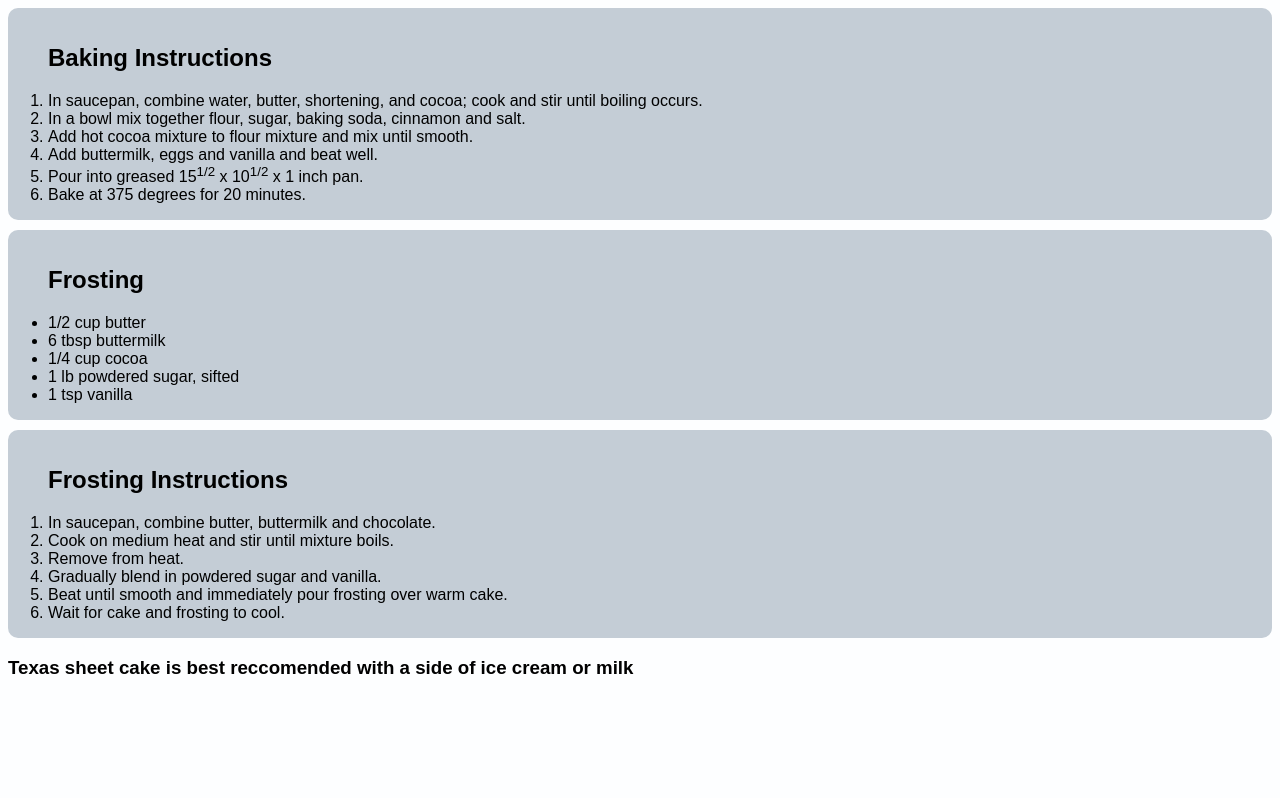
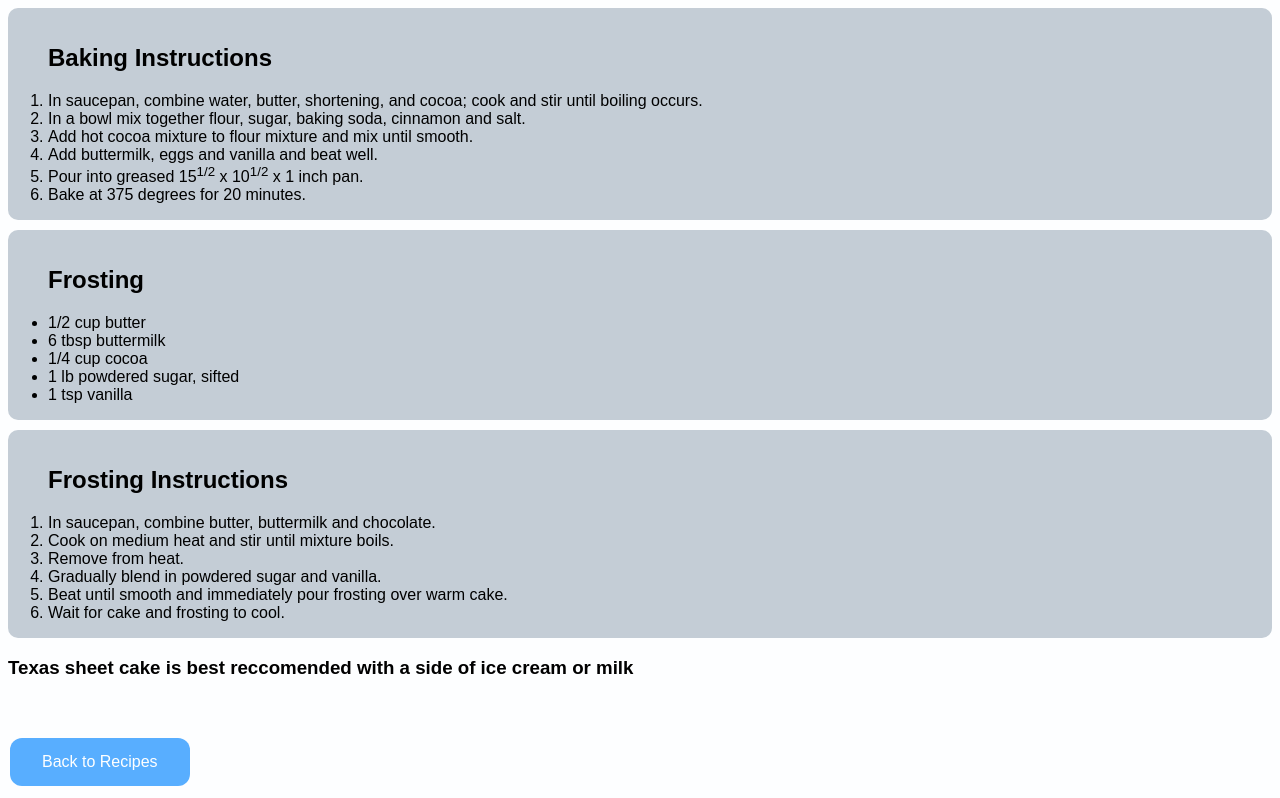
Before and after one commit to GoldenMaca/GoldenMaca.github.io, a plain HTML site: page projects/recipes/2.html in a window 1280 px wide. Shown: the part 767-1565 px from the top of the page. Before the commit the page ends 1465 px from the top, so only its background shows below. Drawn offline with Linux system fonts and the light colour scheme.

Commit message:
my git pushes were iffy

```diff
--- a/projects/recipes/2.html
+++ b/projects/recipes/2.html
@@ -77,6 +77,11 @@
 
 
 		<h3>Texas sheet cake is best reccomended with a side of ice cream or milk</h2>
+
+
+		<br>
+		<br>
+		<a href="index.html"><button class="backbutton">Back to Recipes</button></a>
 	</body>
 
 
--- a/projects/recipes/style.css
+++ b/projects/recipes/style.css
@@ -161,7 +161,9 @@ a:hover {
 	text-decoration: none;
 	.ul {
 		text-decoration: underline;
+		transition-duration: 0.5s;
 	}
+	transition-duration: 0.3s;
 }
 
 .tshdesc {
@@ -184,3 +186,17 @@ a:active {
 	transition-duration: 0.3s;
 
 }
+
+.backbutton {
+  background-color: #58aeff;
+  border: none;
+  color: white;
+  padding: 15px 32px;
+  text-align: center;
+  text-decoration: none;
+  display: inline-block;
+  font-size: 16px;
+  margin: 4px 2px;
+  cursor: pointer;
+  border-radius: 12px;
+}
```
